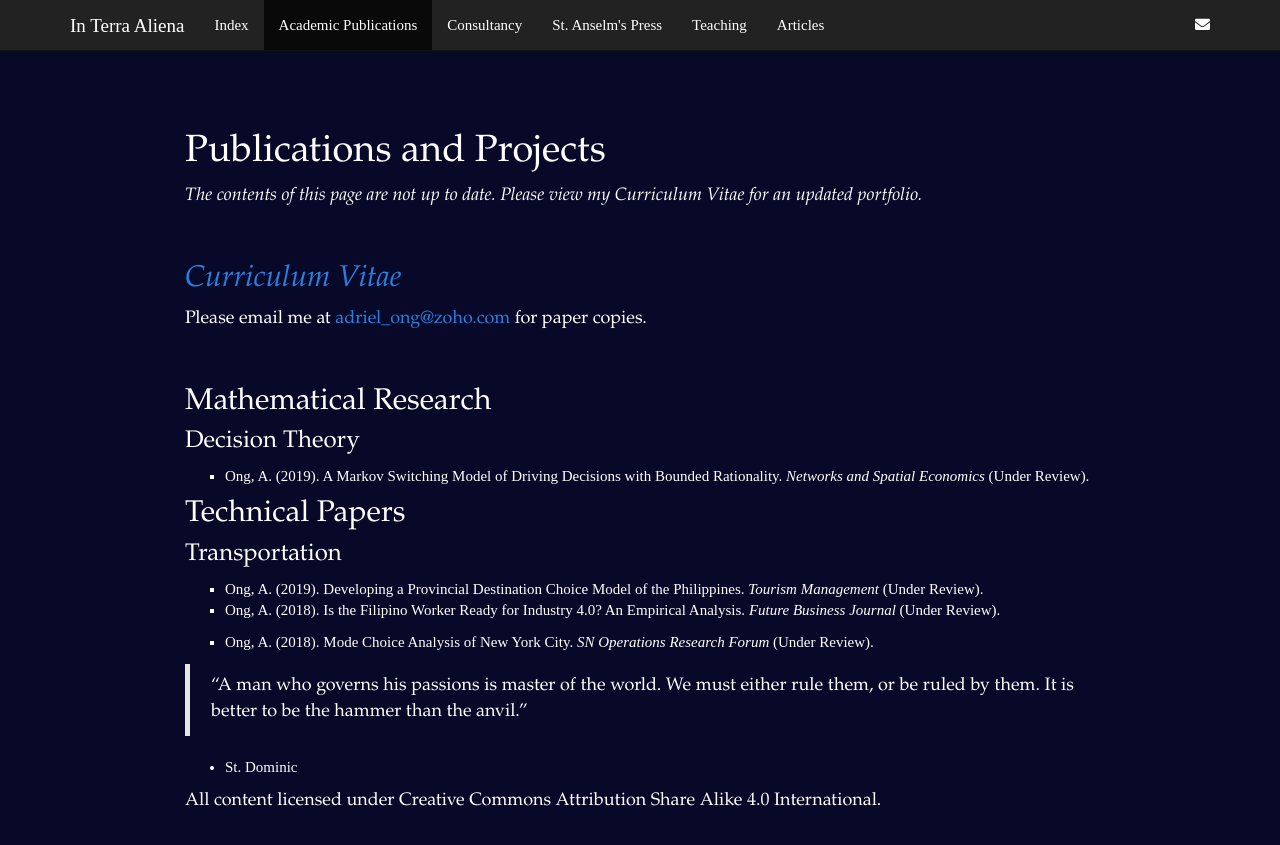
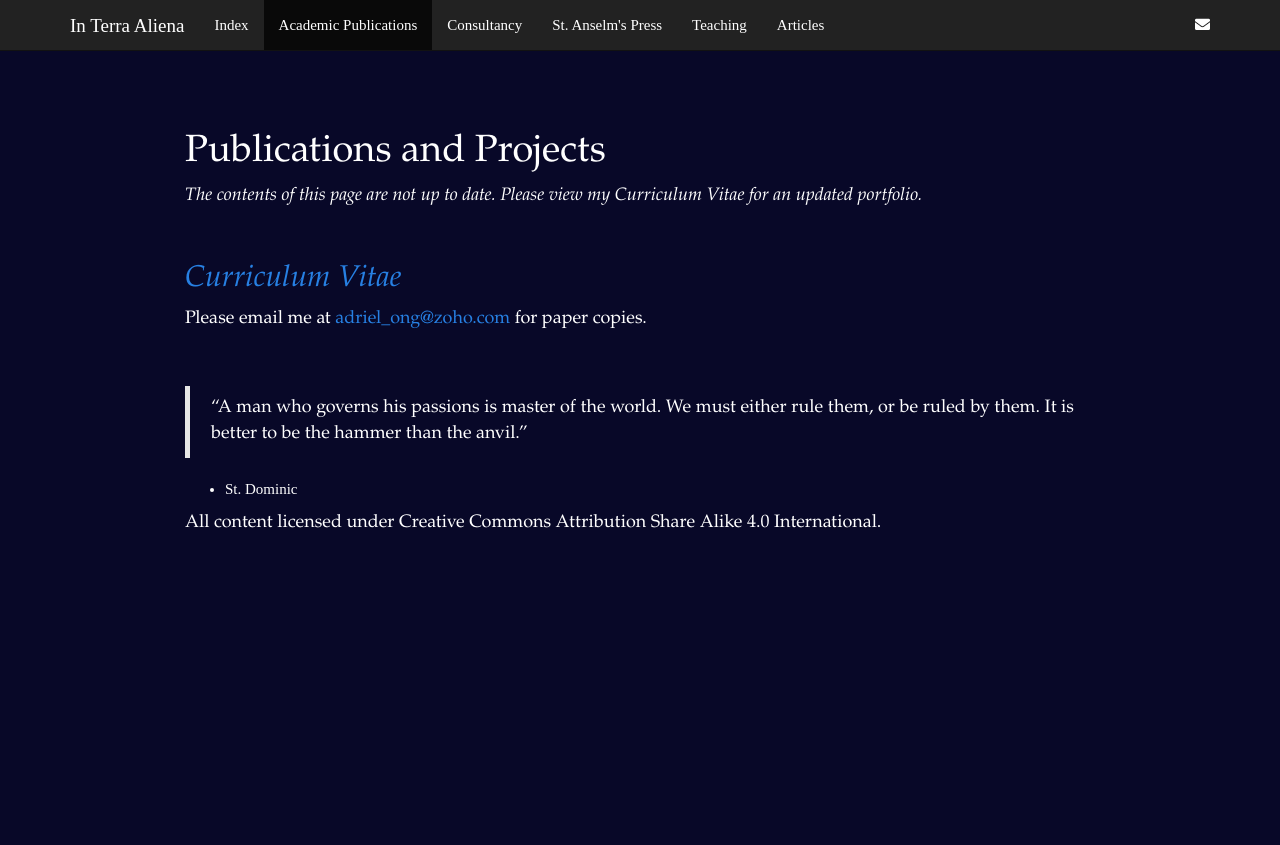
Before and after one commit to ManifoldPreacher/in-terra-aliena.github.io, a Jekyll site: the page publications_projects.html, which Jekyll copies as it is, in a window 1280 px wide and 925 px high. Shown: the top 845 px of the window. Built offline with Jekyll 4.4.1, drawn with Linux system fonts in a browser that asks for light colours.

Commit message:
Update publications_projects.html

```diff
--- a/publications_projects.html
+++ b/publications_projects.html
@@ -403,27 +403,6 @@ $(document).ready(function () {
 </div>
   <br/>
   <br/>
-<div id="mathematical-research" class="section level2">
-<h2>Mathematical Research</h2>
-<div id="decision-theory" class="section level3">
-  <h3>Decision Theory</h3>
-<ul type = "square">
-<li>Ong, A. (2019). A Markov Switching Model of Driving Decisions with Bounded Rationality. <em>Networks and Spatial Economics</em> (Under Review).</li>
-</ul>
-</div>
-  </div>
-<div id="technical-papers" class="section level2">
-<h2>Technical Papers</h2>
-<div id="transportation" class="section level3">
-<h3>Transportation</h3>
-<ul type = "square">
-<li>Ong, A. (2019). Developing a Provincial Destination Choice Model of the Philippines. <em>Tourism Management</em> (Under Review).</li>
-<li>Ong, A. (2018). Is the Filipino Worker Ready for Industry 4.0? An Empirical Analysis. <em>Future Business Journal</em> (Under Review).</p>
-<li>Ong, A. (2018). Mode Choice Analysis of New York City. <em>SN Operations Research Forum</em> (Under Review).</p>
-</ul>
-</div>
-
-</div>
 
 <html>
   <head>
```
